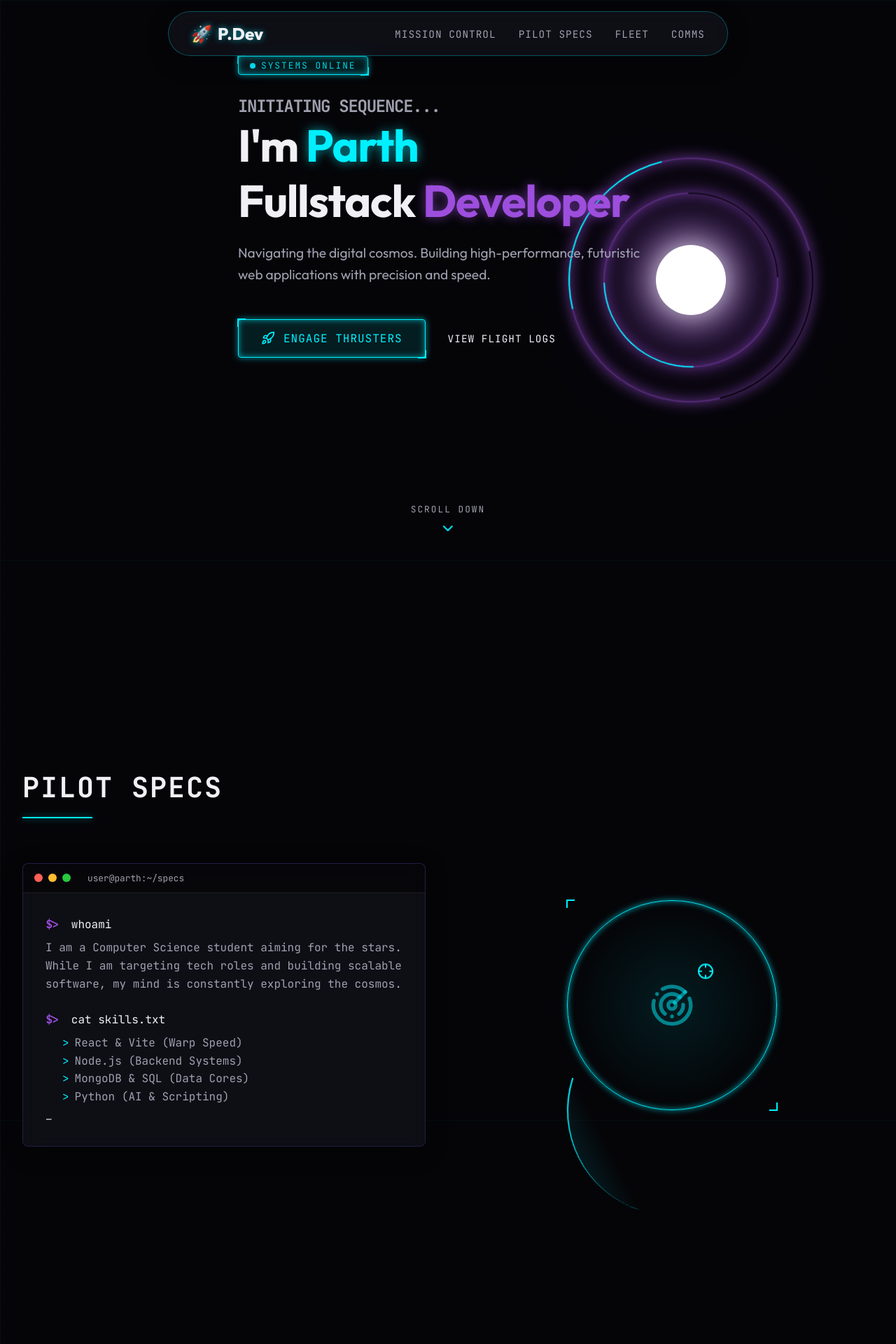
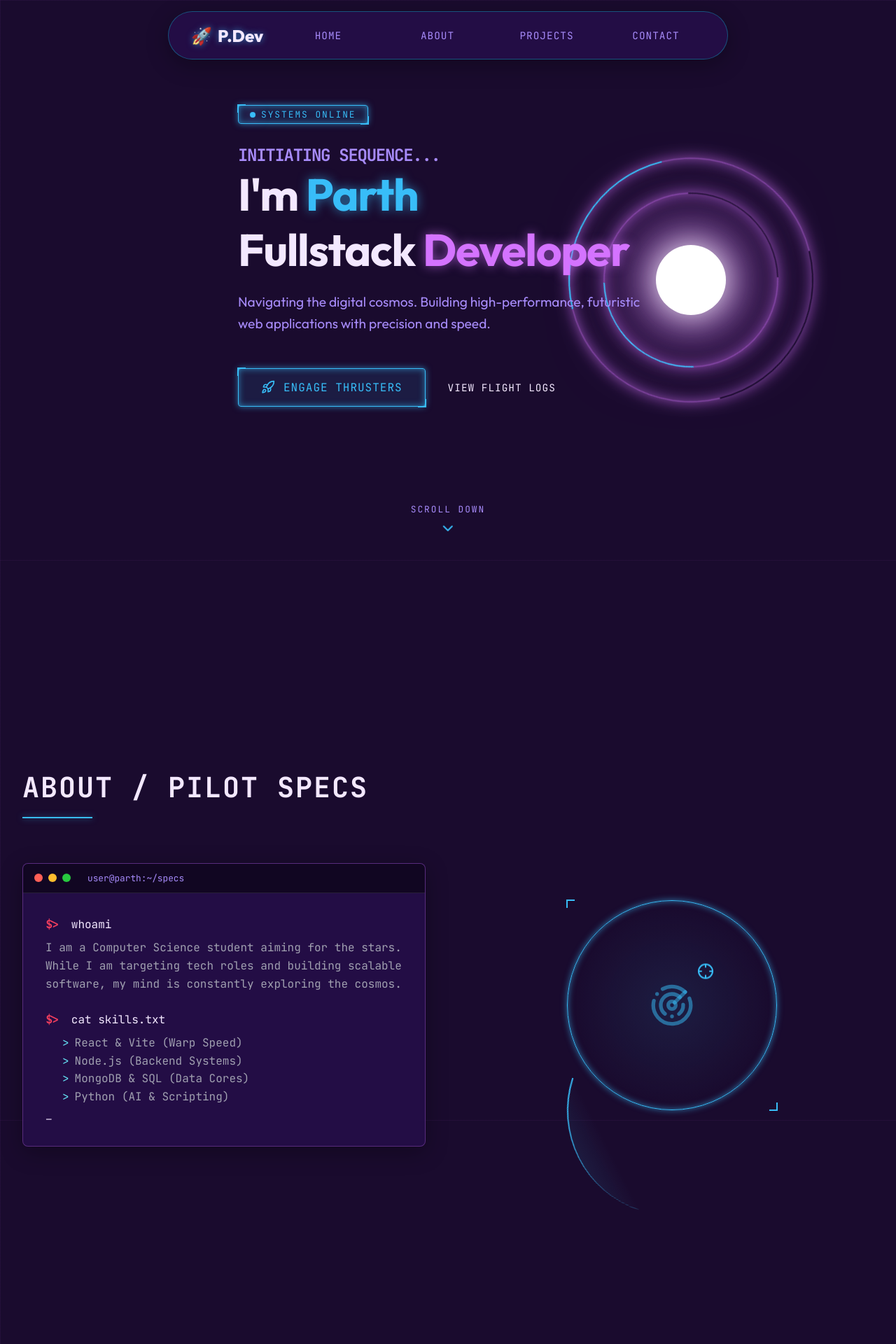
Before and after one commit to ParthKhanayat/Portfolio, a React (Vite) app: page / in a window 1280 px wide. Shown: the top 1920 px of the page at 70% size. Built offline with nearby package versions, Linux system fonts and the light colour scheme.

Commit message:
changed color pallete and ux

```diff
--- a/src/components/About.css
+++ b/src/components/About.css
@@ -69,7 +69,7 @@
 }
 
 .prompt {
-  color: var(--primary-color);
+  color: var(--magenta-color);
   font-weight: bold;
   margin-right: 0.5rem;
 }
@@ -86,7 +86,7 @@
 
 .skills-list li::before {
   content: '>';
-  color: var(--accent-color);
+  color: var(--yellow-color);
   margin-right: 0.5rem;
 }
 
@@ -113,11 +113,11 @@
   justify-content: center;
   align-items: center;
   position: relative;
-  background: radial-gradient(circle, rgba(0,240,255,0.1) 0%, transparent 70%);
+  background: radial-gradient(circle, rgba(56, 189, 248, 0.1) 0%, transparent 70%);
 }
 
 .radar-icon {
-  color: rgba(0, 240, 255, 0.5);
+  color: rgba(56, 189, 248, 0.5);
 }
 
 .radar-sweep {
@@ -129,7 +129,7 @@
   border-right: 2px solid var(--accent-color);
   border-radius: 0 100% 0 0;
   transform-origin: bottom left;
-  background: linear-gradient(45deg, transparent 50%, rgba(0, 240, 255, 0.2) 100%);
+  background: linear-gradient(45deg, transparent 50%, rgba(56, 189, 248, 0.2) 100%);
   animation: sweep 4s linear infinite;
 }
 
--- a/src/components/About.jsx
+++ b/src/components/About.jsx
@@ -5,7 +5,7 @@ const About = () => {
   return (
     <section id="about" className="about-section">
       <div className="section-header">
-        <h2 className="section-title">Pilot Specs</h2>
+        <h2 className="section-title">About / Pilot Specs</h2>
         <div className="title-line"></div>
       </div>
 
--- a/src/components/Contact.css
+++ b/src/components/Contact.css
@@ -75,7 +75,7 @@
 
 .form-input {
   background: rgba(0, 0, 0, 0.3);
-  border: 1px solid rgba(0, 240, 255, 0.2);
+  border: 1px solid rgba(56, 189, 248, 0.2);
   padding: 1rem;
   border-radius: 4px;
   color: var(--text-primary);
@@ -86,7 +86,7 @@
 .form-input:focus {
   outline: none;
   border-color: var(--accent-color);
-  box-shadow: 0 0 10px rgba(0, 240, 255, 0.2);
+  box-shadow: 0 0 10px rgba(56, 189, 248, 0.2);
 }
 
 .submit-btn {
@@ -109,7 +109,7 @@
 }
 
 .submit-btn:hover {
-  background: #b16eff;
+  background: var(--magenta-color);
   box-shadow: 0 0 20px var(--primary-glow);
   transform: translateY(-2px);
 }
--- a/src/components/Contact.jsx
+++ b/src/components/Contact.jsx
@@ -5,7 +5,7 @@ const Contact = () => {
   return (
     <section id="contact" className="contact-section">
       <div className="section-header">
-        <h2 className="section-title">Comms</h2>
+        <h2 className="section-title">Contact / Comms</h2>
         <div className="title-line"></div>
       </div>
 
@@ -26,17 +26,17 @@ const Contact = () => {
 
         <form className="contact-form glass-panel hud-border" onSubmit={(e) => e.preventDefault()}>
           <div className="form-group">
-            <label htmlFor="name" className="form-label">CALL SIGN / NAME</label>
+            <label htmlFor="name" className="form-label">NAME / CALL SIGN</label>
             <input type="text" id="name" className="form-input" placeholder="Enter your name" />
           </div>
 
           <div className="form-group">
-            <label htmlFor="email" className="form-label">COMMS FREQUENCY / EMAIL</label>
+            <label htmlFor="email" className="form-label">EMAIL / COMMS FREQUENCY</label>
             <input type="email" id="email" className="form-input" placeholder="Enter your email" />
           </div>
 
           <div className="form-group">
-            <label htmlFor="message" className="form-label">TRANSMISSION / MESSAGE</label>
+            <label htmlFor="message" className="form-label">MESSAGE / TRANSMISSION</label>
             <textarea id="message" rows="5" className="form-input" placeholder="Enter your message"></textarea>
           </div>
 
--- a/src/components/Hero.css
+++ b/src/components/Hero.css
@@ -3,6 +3,7 @@
   display: flex;
   align-items: center;
   justify-content: flex-start;
+  padding-top: 150px; /* Clear fixed navbar with modern spacing */
 }
 
 .hero-content {
@@ -16,7 +17,7 @@
   align-items: center;
   gap: 0.5rem;
   padding: 0.25rem 1rem;
-  background: rgba(0, 240, 255, 0.1);
+  background: rgba(56, 189, 248, 0.1);
   margin-bottom: 2rem;
   border-radius: 4px;
 }
@@ -79,7 +80,7 @@
 }
 
 .primary-btn {
-  background: rgba(0, 240, 255, 0.1);
+  background: rgba(56, 189, 248, 0.1);
   color: var(--accent-color);
   border: 1px solid var(--accent-color);
   padding: 1rem 2rem;
@@ -96,7 +97,7 @@
 }
 
 .primary-btn:hover {
-  background: rgba(0, 240, 255, 0.3);
+  background: rgba(56, 189, 248, 0.3);
   box-shadow: 0 0 20px var(--accent-glow);
   transform: translateY(-2px);
 }
@@ -141,7 +142,7 @@
 .core-ring {
   position: absolute;
   border-radius: 50%;
-  border: 2px solid rgba(157, 78, 221, 0.5);
+  border: 2px solid rgba(212, 115, 255, 0.5);
   box-shadow: 0 0 20px var(--primary-glow), inset 0 0 20px var(--primary-glow);
 }
 
@@ -189,6 +190,9 @@
 }
 
 @media (max-width: 992px) {
+  .hero-section {
+    padding-top: 120px;
+  }
   .energy-core {
     opacity: 0.3; /* Fade into background on smaller screens */
     right: -20%;
@@ -197,3 +201,9 @@
     font-size: 3rem;
   }
 }
+
+@media (max-width: 576px) {
+  .hero-section {
+    padding-top: 100px;
+  }
+}
--- a/src/components/Navbar.css
+++ b/src/components/Navbar.css
@@ -31,7 +31,13 @@
 .nav-links {
   display: flex;
   list-style: none;
-  gap: 2rem;
+  gap: 1rem;
+}
+
+.nav-links li {
+  min-width: 140px;
+  display: flex;
+  justify-content: center;
 }
 
 .nav-links a {
--- a/src/components/Navbar.jsx
+++ b/src/components/Navbar.jsx
@@ -1,4 +1,52 @@
+import { useState, useEffect, useRef } from 'react';
 import './Navbar.css';
+
+const NavLink = ({ href, normalText, themeText }) => {
+  const [text, setText] = useState(normalText);
+  const intervalRef = useRef(null);
+
+  const scramble = (targetText) => {
+    clearInterval(intervalRef.current);
+    const chars = 'ABCDEFGHIJKLMNOPQRSTUVWXYZabcdefghijklmnopqrstuvwxyz0123456789!@#$%^&*()_+';
+    let iteration = 0;
+
+    intervalRef.current = setInterval(() => {
+      setText(
+        targetText
+          .split('')
+          .map((char, index) => {
+            if (index < iteration) {
+              return targetText[index];
+            }
+            return chars[Math.floor(Math.random() * chars.length)];
+          })
+          .join('')
+      );
+
+      if (iteration >= targetText.length) {
+        clearInterval(intervalRef.current);
+      }
+      iteration += 1 / 3;
+    }, 30);
+  };
+
+  const handleMouseEnter = () => scramble(themeText);
+  const handleMouseLeave = () => scramble(normalText);
+
+  useEffect(() => {
+    return () => clearInterval(intervalRef.current);
+  }, []);
+
+  return (
+    <a
+      href={href}
+      onMouseEnter={handleMouseEnter}
+      onMouseLeave={handleMouseLeave}
+    >
+      {text}
+    </a>
+  );
+};
 
 const Navbar = () => {
   return (
@@ -8,10 +56,10 @@ const Navbar = () => {
         <span className="logo-text">P.Dev</span>
       </div>
       <ul className="nav-links">
-        <li><a href="#hero">Mission Control</a></li>
-        <li><a href="#about">Pilot Specs</a></li>
-        <li><a href="#projects">Fleet</a></li>
-        <li><a href="#contact">Comms</a></li>
+        <li><NavLink href="#hero" normalText="Home" themeText="Mission Control" /></li>
+        <li><NavLink href="#about" normalText="About" themeText="Pilot Specs" /></li>
+        <li><NavLink href="#projects" normalText="Projects" themeText="Fleet" /></li>
+        <li><NavLink href="#contact" normalText="Contact" themeText="Comms" /></li>
       </ul>
     </nav>
   );
--- a/src/components/Projects.jsx
+++ b/src/components/Projects.jsx
@@ -32,7 +32,7 @@ const Projects = () => {
   return (
     <section id="projects" className="projects-section">
       <div className="section-header">
-        <h2 className="section-title">Fleet / Projects</h2>
+        <h2 className="section-title">Projects / Fleet</h2>
         <div className="title-line"></div>
       </div>
 
--- a/src/index.css
+++ b/src/index.css
@@ -1,20 +1,25 @@
 @import url('https://fonts.googleapis.com/css2?family=Outfit:wght@300;400;500;600;700;800&family=JetBrains+Mono:wght@400;700&display=swap');
 
 :root {
-  /* Colors - Space & Neon Vibe */
-  --bg-color: #050508;
-  --bg-color-rgb: 5, 5, 8;
-  --surface-color: rgba(20, 20, 30, 0.6);
-  --surface-border: rgba(100, 100, 255, 0.2);
+  /* Colors - Image Inspired Palette */
+  --bg-color: #1A0B2E; /* Deep Dark Space Purple */
+  --bg-color-rgb: 26, 11, 46;
+  --surface-color: rgba(43, 16, 85, 0.6); /* Lighter Dark Purple */
+  --surface-border: rgba(212, 115, 255, 0.3); /* Neon Purple Glow */
 
-  --primary-color: #9d4edd; /* Neon Purple */
-  --primary-glow: rgba(157, 78, 221, 0.6);
+  --primary-color: #D473FF; /* Bright Neon Purple */
+  --primary-glow: rgba(212, 115, 255, 0.6);
 
-  --accent-color: #00f0ff; /* Electric Cyan / Fighter Jet HUD */
-  --accent-glow: rgba(0, 240, 255, 0.6);
+  --accent-color: #38BDF8; /* Planet Edge Cyan/Blue */
+  --accent-glow: rgba(56, 189, 248, 0.6);
 
-  --text-primary: #f0f0f5;
-  --text-secondary: #a0a0b0;
+  /* Secondary Accents from Palette */
+  --magenta-color: #F43F5E; /* Pink/Red Glowing Pods */
+  --coral-color: #E11D48; /* Deeper Red */
+  --yellow-color: #67E8F9; /* Bright Light Cyan */
+
+  --text-primary: #F3E8FF; /* Light Purple Tinted White */
+  --text-secondary: #A78BFA; /* Muted Purple/Grey */
 
   /* Typography */
   --font-main: 'Outfit', sans-serif;
@@ -38,10 +43,10 @@ body {
   min-height: 100vh;
   overflow-x: hidden;
 
-  /* Space / Fighter Jet Grid Background */
+  /* Space Grid Background using Neon Purple */
   background-image:
-    linear-gradient(rgba(0, 240, 255, 0.03) 1px, transparent 1px),
-    linear-gradient(90deg, rgba(0, 240, 255, 0.03) 1px, transparent 1px);
+    linear-gradient(rgba(212, 115, 255, 0.05) 1px, transparent 1px),
+    linear-gradient(90deg, rgba(212, 115, 255, 0.05) 1px, transparent 1px);
   background-size: 50px 50px;
   background-attachment: fixed;
 }
```
